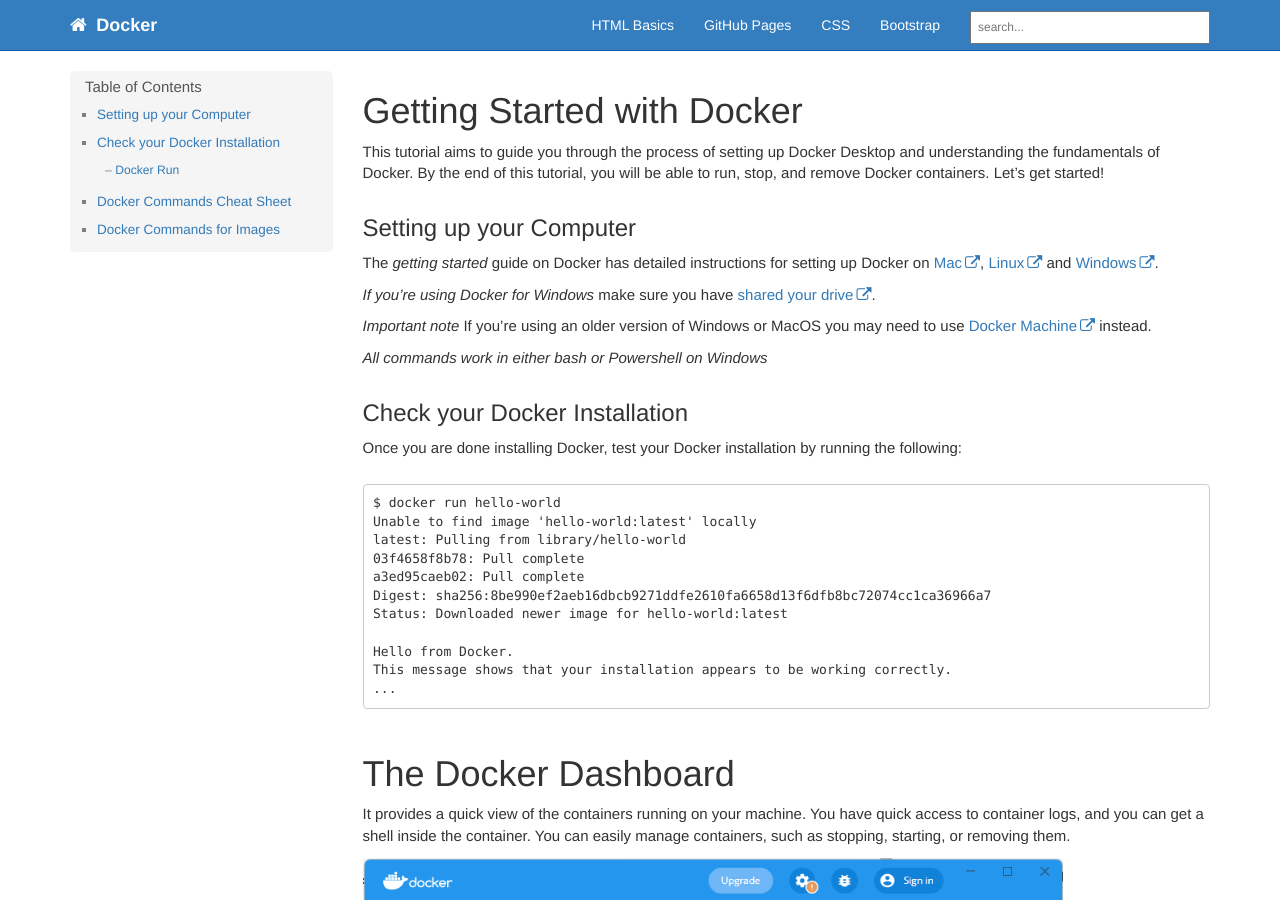
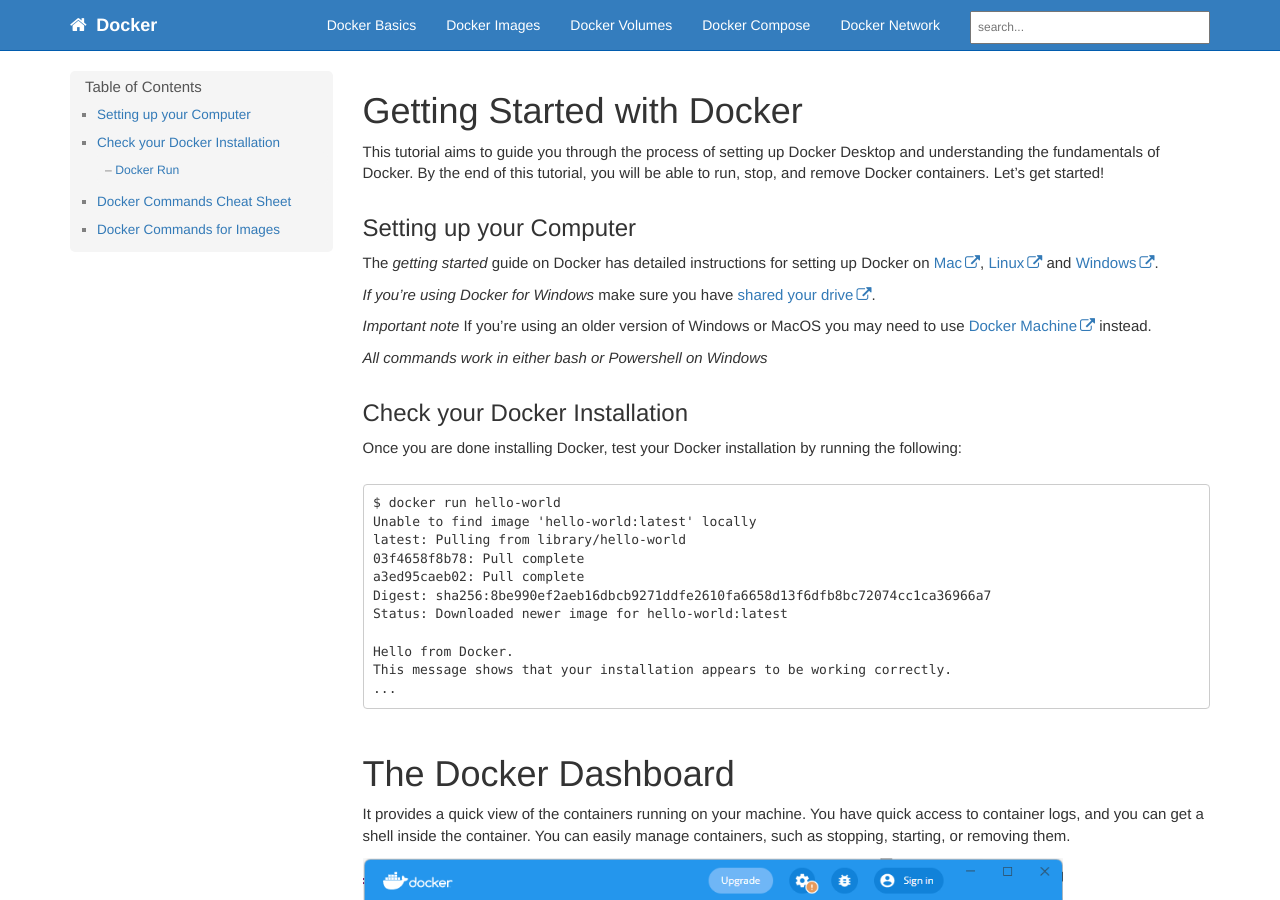
Before and after one commit to dipaish/OS22, a Jekyll site: the page built from docs/index.md, in a window 1280 px wide and 900 px high. Built offline with Jekyll 4.4.1, drawn with Linux system fonts in a browser that asks for light colours; our own code applies the rules of GitHub Pages for plain Markdown files; comment, search, counter and statistics services are not loaded.

Commit message:
top menu items added

```diff
--- a/docs/_data/topnav.yml
+++ b/docs/_data/topnav.yml
@@ -3,11 +3,13 @@
 topnav:
 - title: Topnav
   items:
-    - title: HTML Basics
+    - title: Docker Basics
       url: /index
-    - title: GitHub Pages
-      url: /gpages
-    - title: CSS
-      url: /css
-    - title: Bootstrap
-      url: /bootstrap
+    - title: Docker Images
+      url: /dockerimages
+    - title: Docker Volumes
+      url: /dockervolumes
+    - title: Docker Compose
+      url: /dockercompose
+    - title: Docker Network
+      url: /dockernetwork
```
